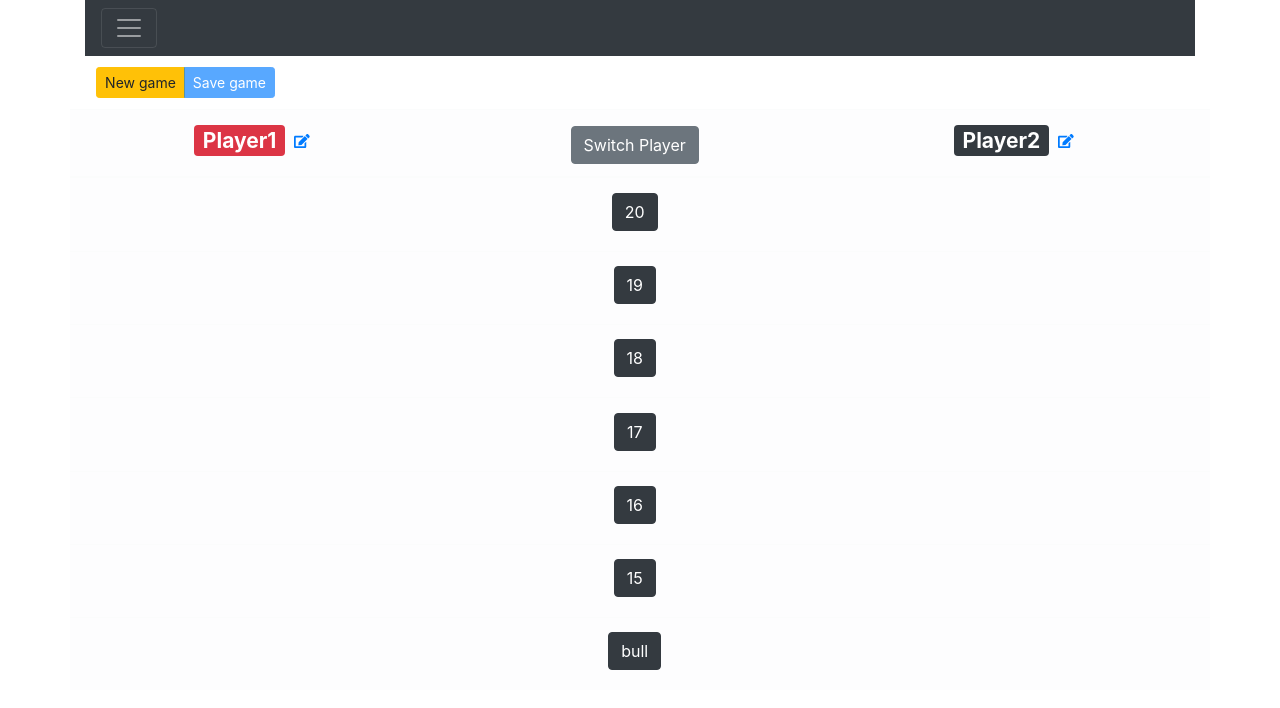
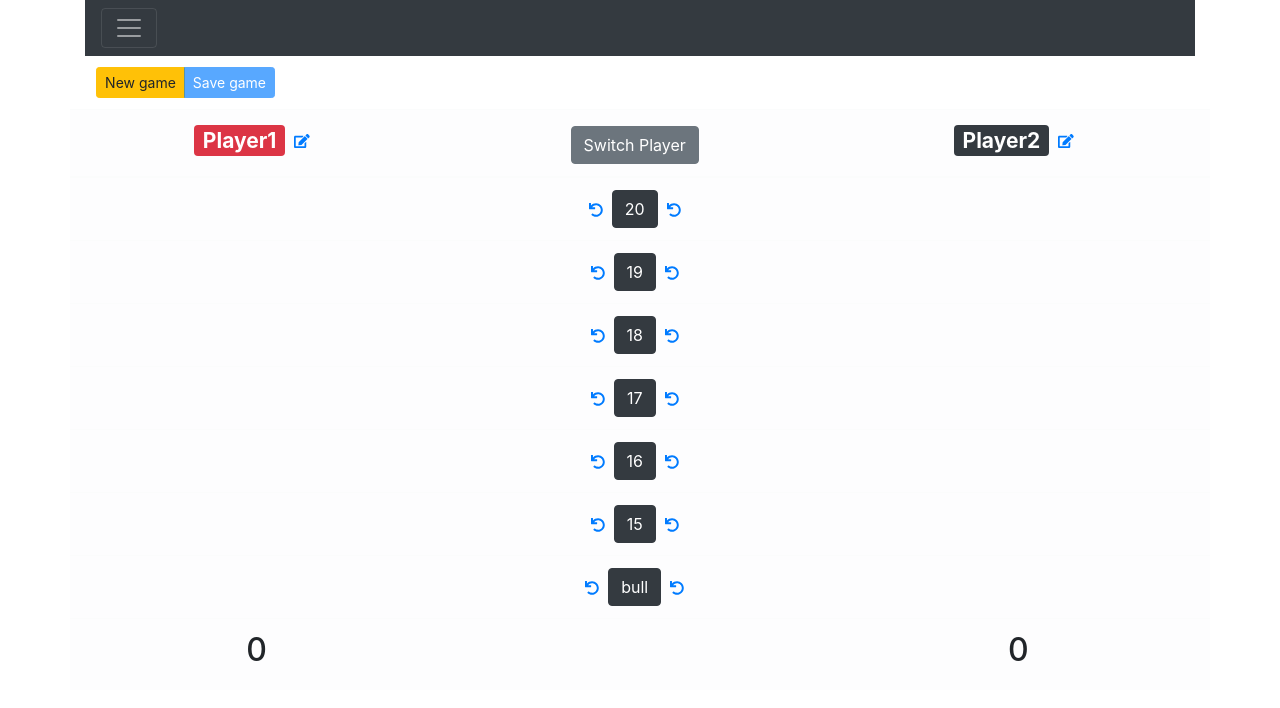
Before and after one commit to OnePro/dartsscore, a Vue app: page /#/cricket in a window 1280 px wide. Shown: the top 708 px of the page. Built offline with nearby package versions, Linux system fonts and the light colour scheme; what vue-toasted would draw is missing.

Commit message:
add cricket

```diff
--- a/src/components/CricketCouterView.vue
+++ b/src/components/CricketCouterView.vue
@@ -3,16 +3,14 @@
 <template>
     <div>
 
-        <h2>
-            <p class="text-secondary" v-show="counter === 1">\</p>
-            <p v-show="counter === 2">X</p>
-            <p class="text-primary" v-show="counter >= 3">(X)</p>
+        <h3>
+            <div class="text-secondary" v-show="counter === 1">\</div>
+            <div v-show="counter === 2">X</div>
+            <div class="text-primary" v-show="counter >= 3">(X)</div>
 
 
-        </h2>
-                    <span v-show="counter > 0" size="sm" variant="link" @click="decremental">
-                <i class="fas fa-undo"></i>
-            </span>
+        </h3>
+        <div v-show="score > 0">{{score}}</div>
     </div>
 </template>
 
@@ -20,12 +18,6 @@
 <script>
 export default {
   name: 'cricketcounterview',
-  props: ['counter', 'target', 'score'],
-  methods: {
-    decremental() {
-      this.counter--
-      // this.$emit('decremental')
-    }
-  }
+  props: ['counter', 'target', 'score', 'player']
 }
 </script>
--- a/src/components/GameCricket.vue
+++ b/src/components/GameCricket.vue
@@ -64,23 +64,33 @@
                     <tr v-for="target in targets" :key="targets.indexOf(target)">
                         <!-- PLAYER 1 -->
                         <td class="text-center">
-                <cricketcounterview :counter="players[0].tableData[target].counter" :target="target" :score="players[0].tableData[target].score"></cricketcounterview>
+                            <cricketcounterview @delThrow='delThrow' :player="players[0]" :counter="players[0].tableData[target].counter" :target="target" :score="players[0].tableData[target].score"></cricketcounterview>
                         </td>
 
                         <!-- MAIN BOARD -->
                         <td class="text-center">
-                <h2>
-                  <b-btn class="btn btn-dark" @click="addThrow(currentPlayer, target)">{{target}}</b-btn>
-                </h2>
+                            <b-button size="sm" variant="link" class="link" @click="delThrow(players[0], target)">
+                                <i class="fas fa-undo"></i>
+                            </b-button>
+                            <b-button class="btn btn-dark" @click="addThrow(currentPlayer, target)">{{target}}</b-button>
+                            <b-button size="sm" variant="link" @click="delThrow(players[1], target)">
+                                <i class="fas fa-undo"></i>
+                            </b-button>
                         </td>
 
                         <!-- PLAYER 2 -->
                         <td class="text-center">
-                <cricketcounterview :counter="players[1].tableData[target].counter" :target="target" :score="players[1].tableData[target].score"></cricketcounterview>
+                            <cricketcounterview @delThrow='delThrow' :player="players[1]" :counter="players[1].tableData[target].counter" :target="target" :score="players[1].tableData[target].score"></cricketcounterview>
                             <!-- <span>{{players[0].tableData[target].counter}}</span> -->
                         </td>
 
                     </tr>
+                    <tr>
+                        <td class="text-center"><h2>{{players[0].totalScore}}</h2></td>
+                        <td class="text-center"></td>
+                        <td class="text-center"><h2>{{players[1].totalScore}}</h2></td>
+                    </tr>
+
                 </tbody>
             </table>
         </b-row>
@@ -110,13 +120,15 @@ export default {
           id: 1,
           name: 'Player1',
           edit: false,
-          tableData: this.getPlayerTableData()
+          tableData: this.getPlayerTableData(),
+          totalScore: 0
         },
         {
           id: 2,
           name: 'Player2',
           edit: false,
-          tableData: this.getPlayerTableData()
+          tableData: this.getPlayerTableData(),
+          totalScore: 0
         }
       ]
       this.gameData = {
@@ -125,6 +137,8 @@ export default {
         winner: '',
         players: this.players
       }
+      this.cricketTable = this.getCricketTable()
+      this.currentPlayer = this.players[0]
     },
 
     getCricketTable() {
@@ -151,6 +165,11 @@ export default {
         bull: { counter: 0, score: 0, target: 25 }
       }
       return targets
+    },
+
+    delThrow(player, target) {
+      player.tableData[target].counter--
+      this.recalculatePlayerScore(player)
     },
 
     addThrow(player, target) {
@@ -195,6 +214,17 @@ export default {
           playerRow.score = (playerRow.counter - 3) * tableRow.target
         }
       }
+
+      this.recalculateTotalScore(player)
+    },
+
+    recalculateTotalScore(player) {
+      let totalScore = 0
+      for (let row in player.tableData) {
+        totalScore += player.tableData[row].score
+      }
+
+      player.totalScore = totalScore
     },
 
     createEdit(player) {
```
Lines whose indentation alone changed are shown as unchanged.
